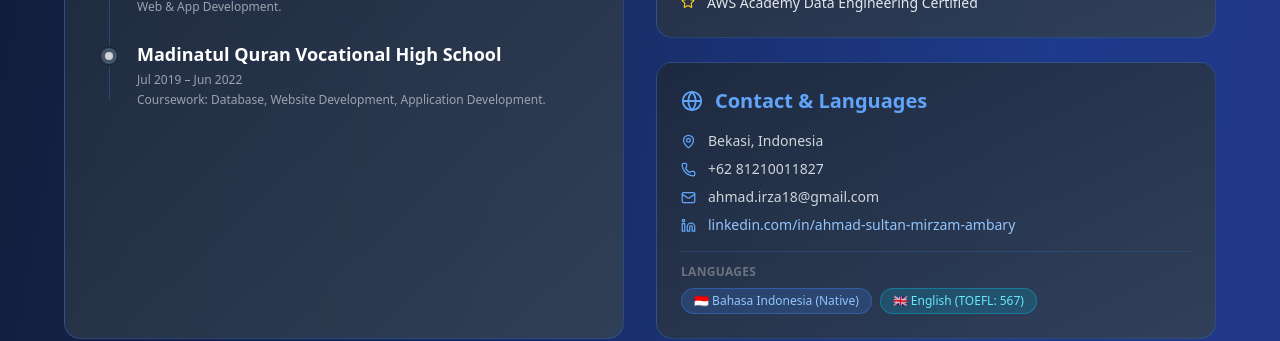
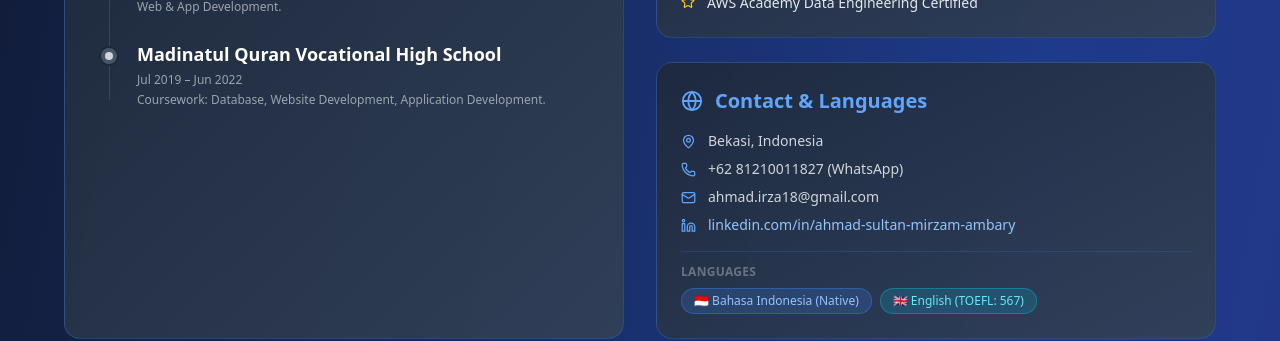
Before and after one commit to AhmadSultanMA/web-porto, a React (Vite) app: page / in a window 1280 px wide. Shown: the part 1200-1541 px from the top of the page. Built offline with nearby package versions, Linux system fonts and the light colour scheme.

Commit message:
updating wa redirect for numbers contact

```diff
--- a/src/components/About.jsx
+++ b/src/components/About.jsx
@@ -72,16 +72,30 @@ const About = () => {
                 <h3 className="text-xl font-bold text-blue-400">Contact & Languages</h3>
               </div>
               <div className="space-y-2 mb-4">
-                {[
-                  { icon: <MapPin size={15} />, text: "Bekasi, Indonesia" },
-                  { icon: <Phone size={15} />, text: "+62 81210011827" },
-                  { icon: <Mail size={15} />, text: "ahmad.irza18@gmail.com" },
-                ].map(({ icon, text }, i) => (
-                  <div key={i} className="flex items-center gap-3 text-sm">
-                    <span className="text-blue-400 shrink-0">{icon}</span>
-                    <span className="text-gray-300">{text}</span>
-                  </div>
-                ))}
+                <div className="flex items-center gap-3 text-sm">
+                  <MapPin className="text-blue-400 shrink-0" size={15} />
+                  <span className="text-gray-300">Bekasi, Indonesia</span>
+                </div>
+                <div className="flex items-center gap-3 text-sm">
+                  <Phone className="text-blue-400 shrink-0" size={15} />
+                  <a
+                    href="https://wa.me/6281210011827"
+                    target="_blank"
+                    rel="noopener noreferrer"
+                    className="text-gray-300 hover:text-blue-300 transition-colors"
+                  >
+                    +62 81210011827 (WhatsApp)
+                  </a>
+                </div>
+                <div className="flex items-center gap-3 text-sm">
+                  <Mail className="text-blue-400 shrink-0" size={15} />
+                  <a
+                    href="mailto:ahmad.irza18@gmail.com"
+                    className="text-gray-300 hover:text-blue-300 transition-colors"
+                  >
+                    ahmad.irza18@gmail.com
+                  </a>
+                </div>
                 <div className="flex items-center gap-3 text-sm">
                   <Linkedin className="text-blue-400 shrink-0" size={15} />
                   <a
--- a/src/components/Contact.jsx
+++ b/src/components/Contact.jsx
@@ -10,10 +10,11 @@ const contactLinks = [
     text: "ahmad.irza18@gmail.com",
   },
   {
-    href: "tel:+6281210011827",
+    href: "https://wa.me/6281210011827",
     icon: <Phone size={28} />,
-    label: "Phone",
+    label: "WhatsApp",
     text: "+62 81210011827",
+    external: true,
   },
   {
     href: "https://github.com/AhmadSultanMA",
```
